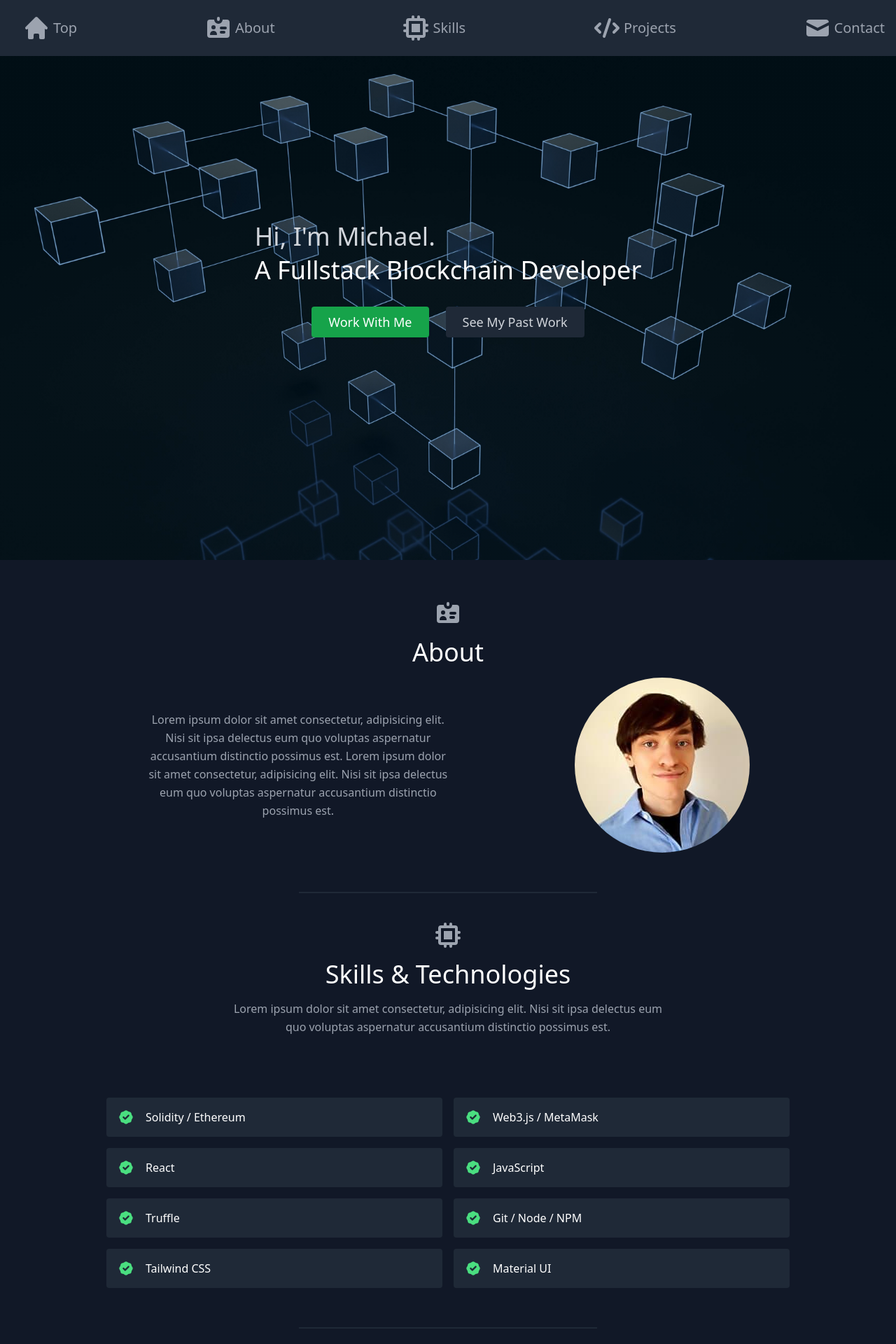
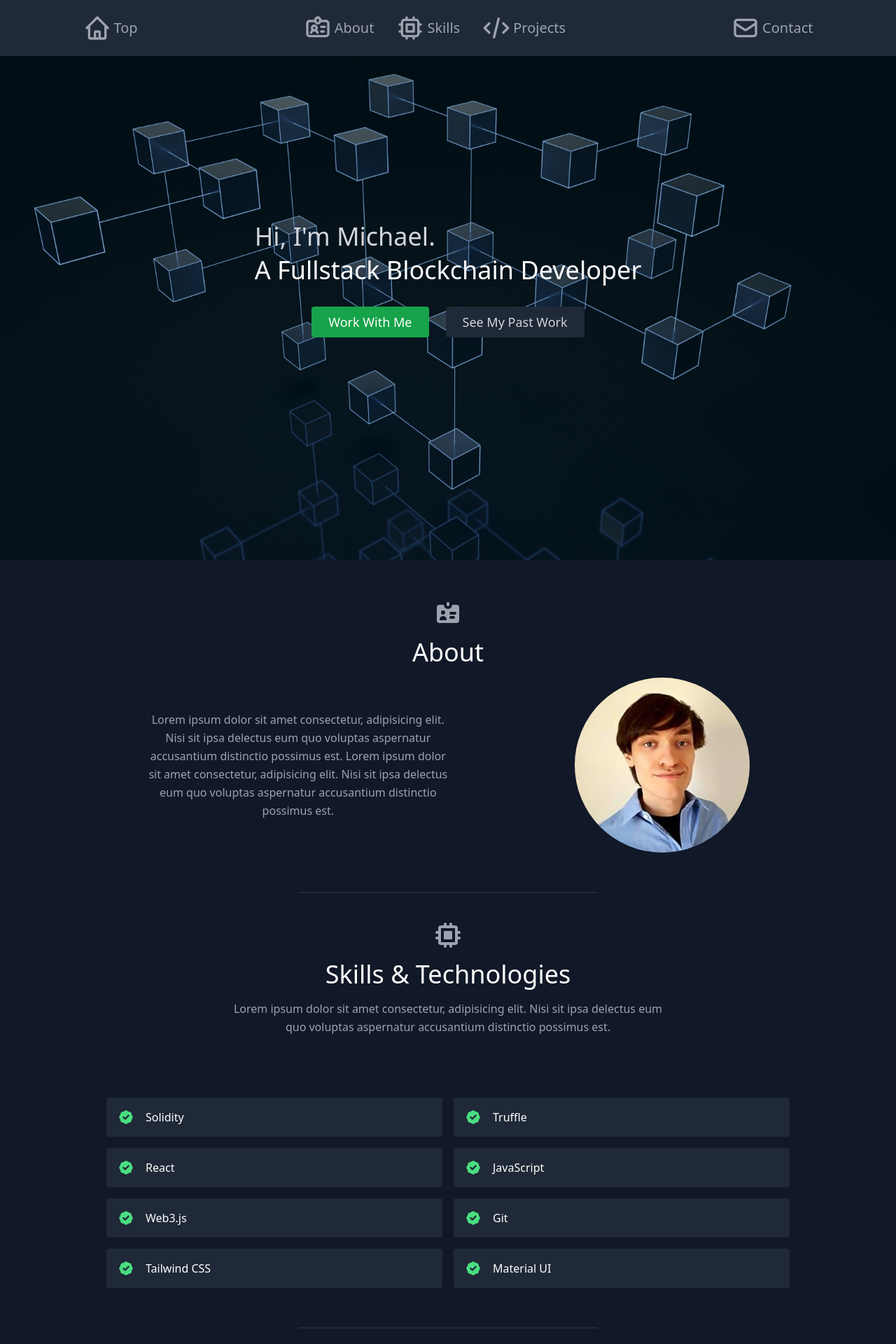
Before and after one commit to michael-orzel/portfolio, a React (Create React App) app: page / in a window 1280 px wide. Shown: the top 1920 px of the page at 70% size. Built offline with nearby package versions, Linux system fonts and the light colour scheme.

Commit message:
nav responsive design

```diff
--- a/src/components/Navbar.js
+++ b/src/components/Navbar.js
@@ -3,7 +3,7 @@ import { navData } from './navData'
 import {
   MenuIcon, HomeIcon, IdentificationIcon,
   ChipIcon, CodeIcon, MailIcon
-} from '@heroicons/react/solid'
+} from '@heroicons/react/outline'
 
 export default function Navbar() {
   const [navigation, setNavigation] = useState(false)
@@ -12,44 +12,52 @@ export default function Navbar() {
 
   return (
     <div>
-      <div className='fixed bottom-0 left-0 z-30 bg-gray-800 w-full h-20 flex flex-col justify-center align-center xl:top-0 xl:bottom-auto'>
-        <ul className='flex flex-row justify-around align-center text-base xl:justify-between'>
-          <li className='pl-0 lg:hidden'>
+      <div className='fixed bottom-0 left-0 z-30 bg-gray-800 w-full h-20 flex flex-col justify-center align-center xl:top-0 xl:bottom-auto xl:flex-row xl:justify-around 2xl:justify-evenly'>
+        <a href="#hero" className="hidden px-4 py-1 rounded flex flex-row justify-center items-center hover:bg-gray-700 hover:text-white xl:inline-flex">
+          <HomeIcon className='w-10' />
+          <span className='text-xl pl-1'>Top</span>
+        </a>
+        <ul className='flex flex-row justify-around align-center text-base'>
+          <li className='inline-flex pl-0 lg:hidden'>
             <a href='#' className="px-4 py-1 flex flex-row justify-center items-center hover:text-white">
               <MenuIcon className='w-10' onClick={toggleNavigation} />
             </a>
           </li>
-          <li className='hidden px-0 lg:block xl:pl-4 2xl:pl-24'>
+          <li className='hidden px-0 lg:inline-flex xl:hidden xl:pl-4 2xl:pl-24'>
             <a href="#hero" className="px-4 py-1 rounded flex flex-row justify-center items-center hover:bg-gray-700 hover:text-white">
               <HomeIcon className='w-10' />
               <span className='text-xl pl-1'>Top</span>
             </a>
           </li>
-          <li className='hidden px-0 md:block 2xl:pl-80'>
+          <li className='hidden px-0 md:inline-flex 2xl:pl-80'>
             <a href="#about" className="px-4 py-1 rounded flex flex-row justify-center items-center hover:bg-gray-700 hover:text-white">
               <IdentificationIcon className='w-10' />
               <span className='text-xl pl-1'>About</span>
             </a>
           </li>
-          <li className='hidden px-0 sm:block'>
+          <li className='hidden px-0 sm:inline-flex'>
             <a href="#skills" className="px-4 py-1 rounded flex flex-row justify-center items-center hover:bg-gray-700 hover:text-white">
               <ChipIcon className='w-10' />
               <span className='text-xl pl-1'>Skills</span>
             </a>
           </li>
-          <li className='px-0 2xl:pr-80'>
+          <li className='inline-flex px-0 2xl:pr-80'>
             <a href="#projects" className="px-4 py-1 rounded flex flex-row justify-center items-center hover:bg-gray-700 hover:text-white">
               <CodeIcon className='w-10' />
               <span className='text-xl pl-1'>Projects</span>
             </a>
           </li>
-          <li className='px-0 2xl:pr-24'>
+          <li className='inline-flex px-0 2xl:pr-24 xl:hidden'>
             <a href="#contact" className="px-4 py-1 rounded flex flex-row justify-center items-center hover:bg-gray-700 hover:text-white">
               <MailIcon className='w-10'/>
               <span className='text-xl pl-1'>Contact</span>
             </a>
           </li>
         </ul>
+        <a href="#contact" className="hidden px-4 py-1 rounded flex flex-row justify-center items-center hover:bg-gray-700 hover:text-white xl:inline-flex">
+          <MailIcon className='w-10'/>
+          <span className='text-xl pl-1'>Contact</span>
+        </a>
       </div>
 
       <div className='hidden'></div>
--- a/src/components/Projects.js
+++ b/src/components/Projects.js
@@ -29,7 +29,7 @@ export default function Projects() {
                   alt="gallery"
                   className="relative z-2 w-full h-full py-0 rounded-md object-cover object-center"
                 />
-                <div className="absolute z-3 top-0 bg-gray-900 w-full h-full px-8 py-10 flex flex-col justify-center items-start border-4 border-gray-800 opacity-90 hover:opacity-80 hover:border-gray-900">
+                <div className="absolute z-3 top-0 bg-gray-900 w-full h-full px-8 py-10 flex flex-col justify-center items-start border-4 border-gray-800 opacity-90 hover:opacity-80">
                   <h1 className="text-xl title-font font-medium text-white">
                     {project.title}
                   </h1>
--- a/src/components/navData.js
+++ b/src/components/navData.js
@@ -1,7 +1,7 @@
 import {
   HomeIcon, IdentificationIcon,
   ChipIcon, CodeIcon, MailIcon
-} from '@heroicons/react/solid'
+} from '@heroicons/react/outline'
 
 export const navData = [
   {
--- a/src/components/resume.js
+++ b/src/components/resume.js
@@ -1,10 +1,10 @@
 export const skills = [
-  "Solidity / Ethereum",
-  "Web3.js / MetaMask",
+  "Solidity",
+  "Truffle",
   "React",
   "JavaScript",
-  "Truffle",
-  "Git / Node / NPM",
+  "Web3.js",
+  "Git",
   "Tailwind CSS",
   "Material UI"
 ];
```
